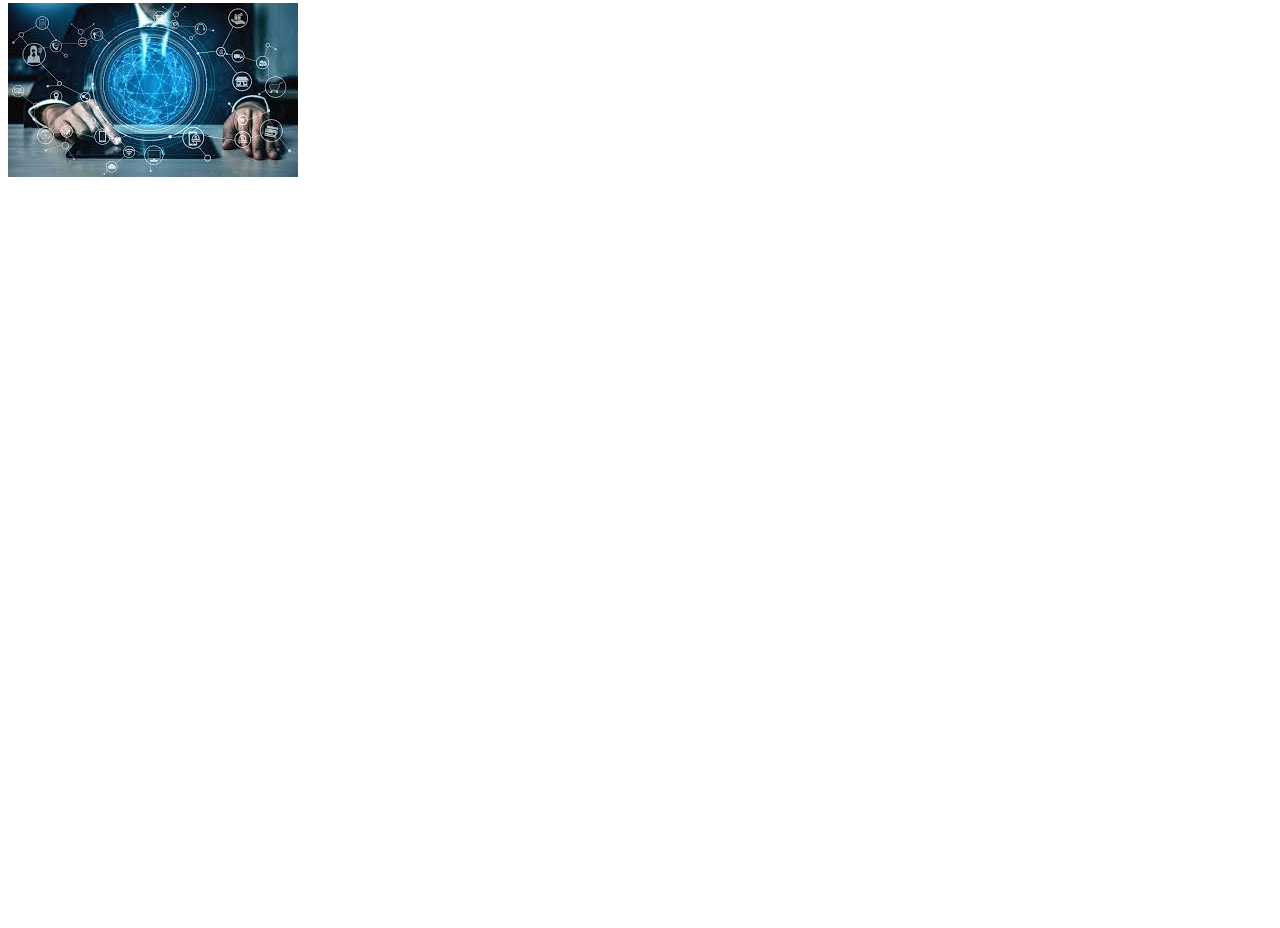
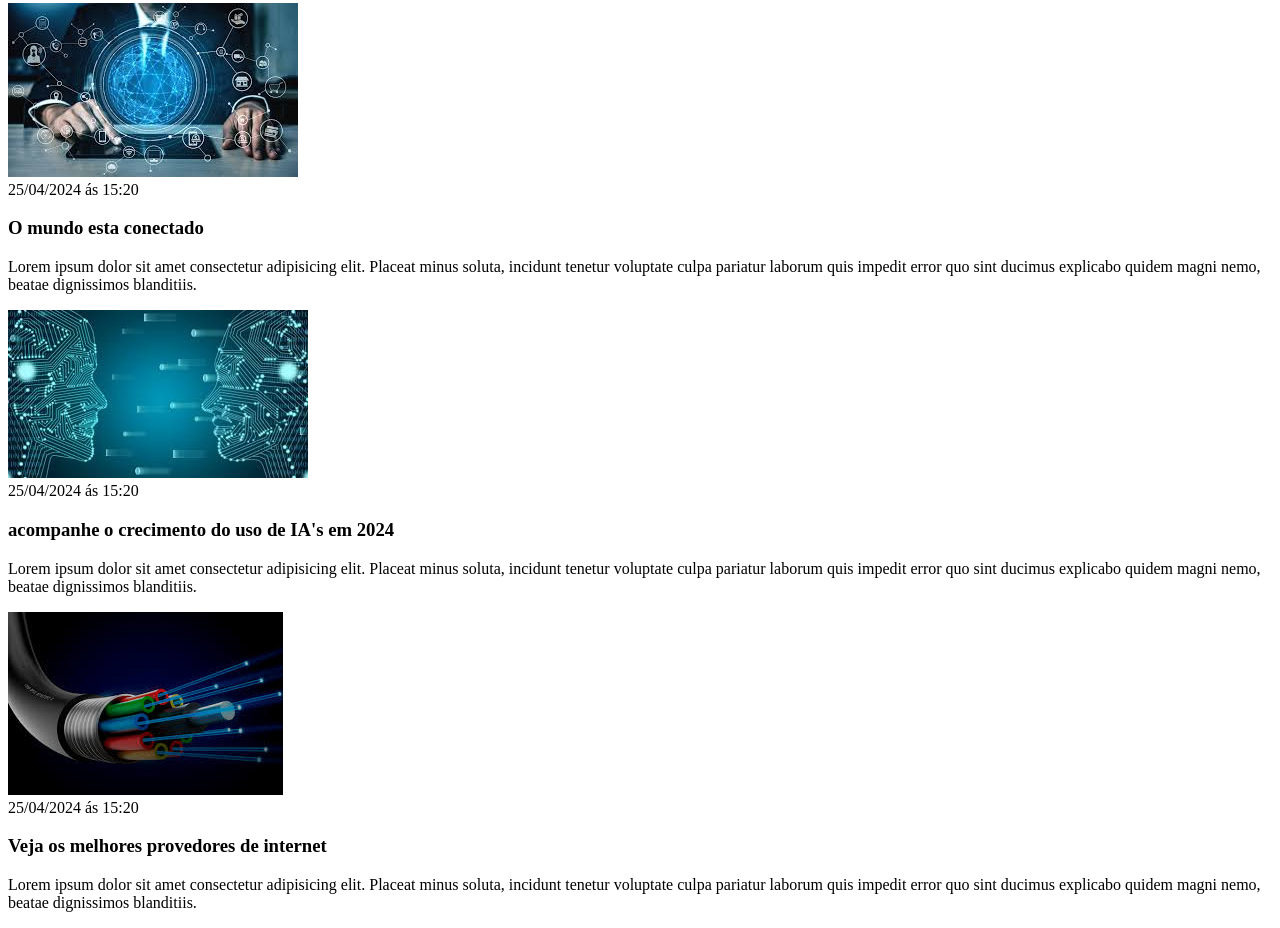
Before and after one commit to Mateus-Rabelo/curso_ebac_frontend, a plain HTML site: page index.html in a window 1280 px wide. Shown: the part 180-1108 px from the top of the page. Before the commit the page ends 800 px from the top, so only its background shows below. Drawn offline with Linux system fonts and the light colour scheme.

Commit message:
adição das 3 noticias

```diff
--- a/index.html
+++ b/index.html
@@ -21,8 +21,33 @@
 <section>
     <h2>Tecnologia</h2>
         <article>
-            <img src="./midia/jpgdetecnologiagenerico.jpg" alt="">
-
+            <img src="./midia/jpgdetecnologiagenerico.jpg" alt="Foto tecnologia abstrata">
+        <header>
+            <time>25/04/2024 ás 15:20</time>
+        </header>
+        <h3> O mundo esta conectado </h3>
+        <p>
+            Lorem ipsum dolor sit amet consectetur adipisicing elit. Placeat minus soluta, incidunt tenetur voluptate culpa pariatur laborum quis impedit error quo sint ducimus explicabo quidem magni nemo, beatae dignissimos blanditiis.
+        </p>
+        </article>
+        <article>
+            <img src="./midia/jpggenericoia.jpg" alt="Foto robo generico">
+        <header>
+            <time>25/04/2024 ás 15:20</time>
+        </header>
+        <h3> acompanhe o crecimento do uso de IA's em 2024</h3>
+        <p>
+            Lorem ipsum dolor sit amet consectetur adipisicing elit. Placeat minus soluta, incidunt tenetur voluptate culpa pariatur laborum quis impedit error quo sint ducimus explicabo quidem magni nemo, beatae dignissimos blanditiis.
+        </p>
+        </article> <article>
+            <img src="./midia/jpgfibragenerica.jpg" alt="Foto cabo de internet">
+        <header>
+            <time>25/04/2024 ás 15:20</time>
+        </header>
+        <h3> Veja os melhores provedores de internet </h3>
+        <p>
+            Lorem ipsum dolor sit amet consectetur adipisicing elit. Placeat minus soluta, incidunt tenetur voluptate culpa pariatur laborum quis impedit error quo sint ducimus explicabo quidem magni nemo, beatae dignissimos blanditiis.
+        </p>
         </article>
 
 </section>
```
Also changed, not shown: midia/jpgfibragenerica.jpg (added), midia/jpggenericoia.jpg (added).
